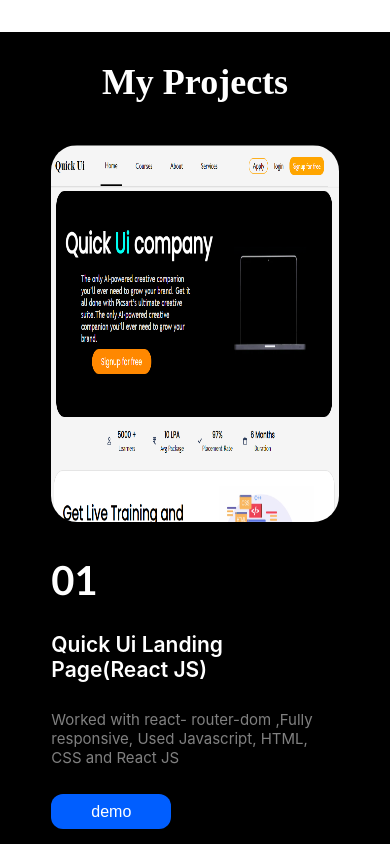
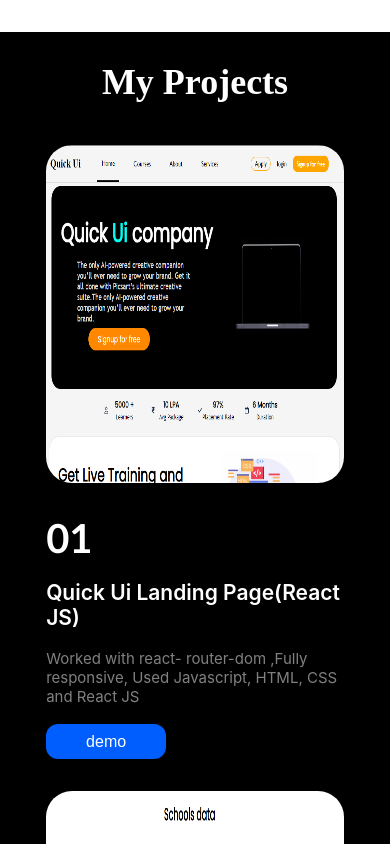
Before and after one commit to KumarRaj21/portifolio, a React (Create React App) app: page / in a window 390 px wide. Shown: the part 3740-4584 px from the top of the page. Built offline with nearby package versions, Linux system fonts and the light colour scheme.

Commit message:
responsive-1

```diff
--- a/src/App.css
+++ b/src/App.css
@@ -689,9 +689,10 @@ font-size: 20px;
   .projects-body{
     gap:16px;
     padding: 13px;
+    width: 98%;
   }
   .projectbox {
-    min-height:700px;
+    min-height:630px;
     width: 100%;
     flex-direction: column;
   }
```
